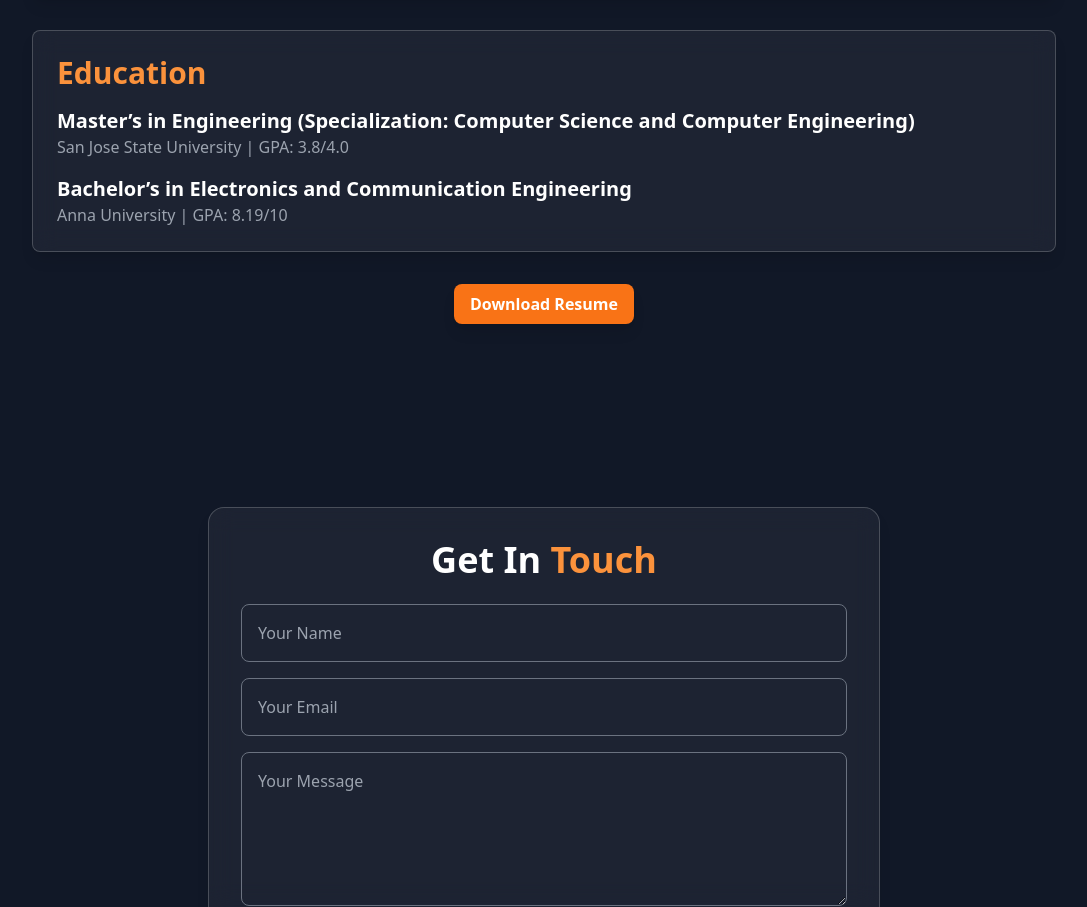
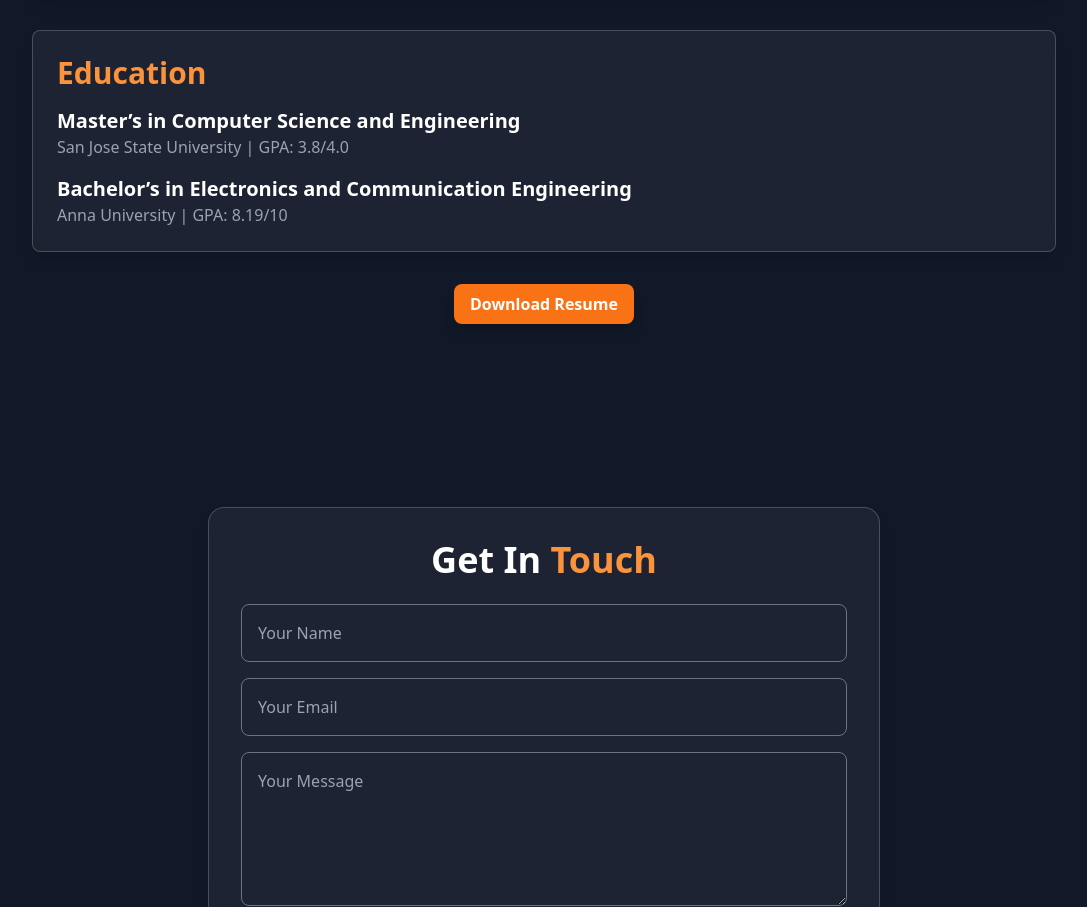
Before and after one commit to poojavelu/poojavelu.github.io, a Next.js app: page / in a window 1280 px wide. Shown: the part 3947-4854 px from the top of the page, without its empty margins (96-1183 px from the left). Built offline with nearby package versions, Linux system fonts and the light colour scheme.

Commit message:
Update Resume.tsx

```diff
--- a/src/components/Resume.tsx
+++ b/src/components/Resume.tsx
@@ -186,7 +186,7 @@ export default function Resume() {
           <div className="space-y-4">
             <div>
               <h4 className="text-xl font-semibold text-white">
-                Master’s in Engineering (Specialization: Computer Science and Computer Engineering)
+                Master’s in Computer Science and Engineering
               </h4>
               <p className="text-gray-400">
                 San Jose State University | GPA: 3.8/4.0
```
